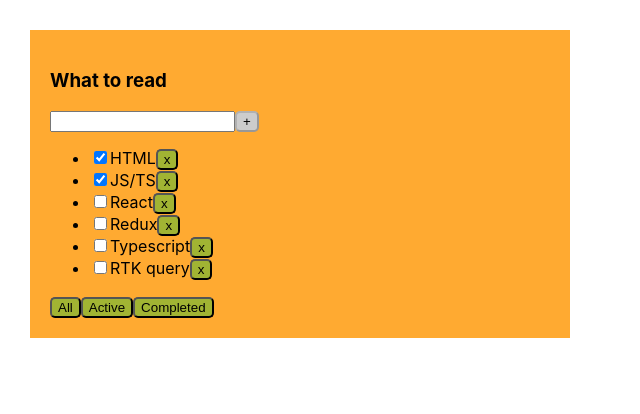
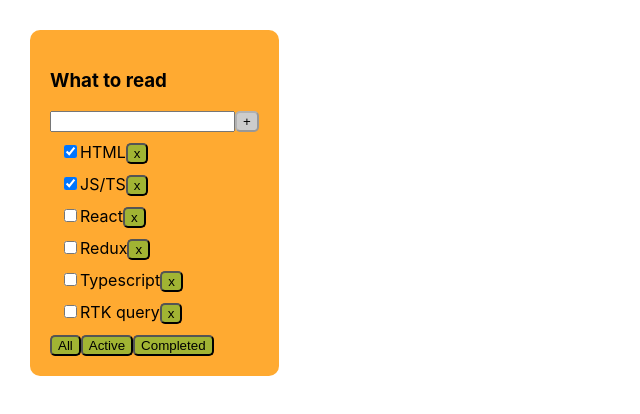
Before and after one commit to 0lgaP1/todolist, a React (Create React App) app in the folder 1-todolist/: page / in a window 1280 px wide. Shown: the top 414 px of the page, without its empty margins (0-640 px from the left). Built offline with nearby package versions, Linux system fonts and the light colour scheme.

Commit message:
Styles to todolist UI

```diff
--- a/1-todolist/src/App.css
+++ b/1-todolist/src/App.css
@@ -10,6 +10,16 @@
 .todolist {
   background-color: #ffaa31;
   padding: 20px;
-  min-width: 500px;
-  /*list-style: none;*/
+  display: inline-block;
+  border-radius: 10px;
 }
+
+ul {
+  list-style: none;
+  margin: 10px;
+  padding: 0;
+}
+
+li:not(:last-child) {
+  padding-bottom: 10px;
+}
```
